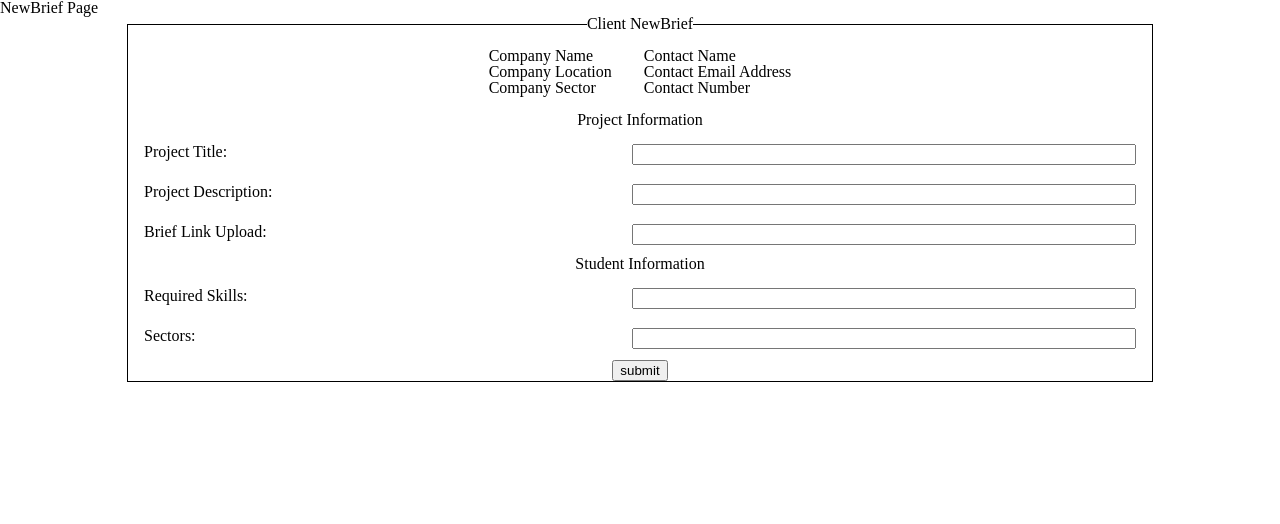
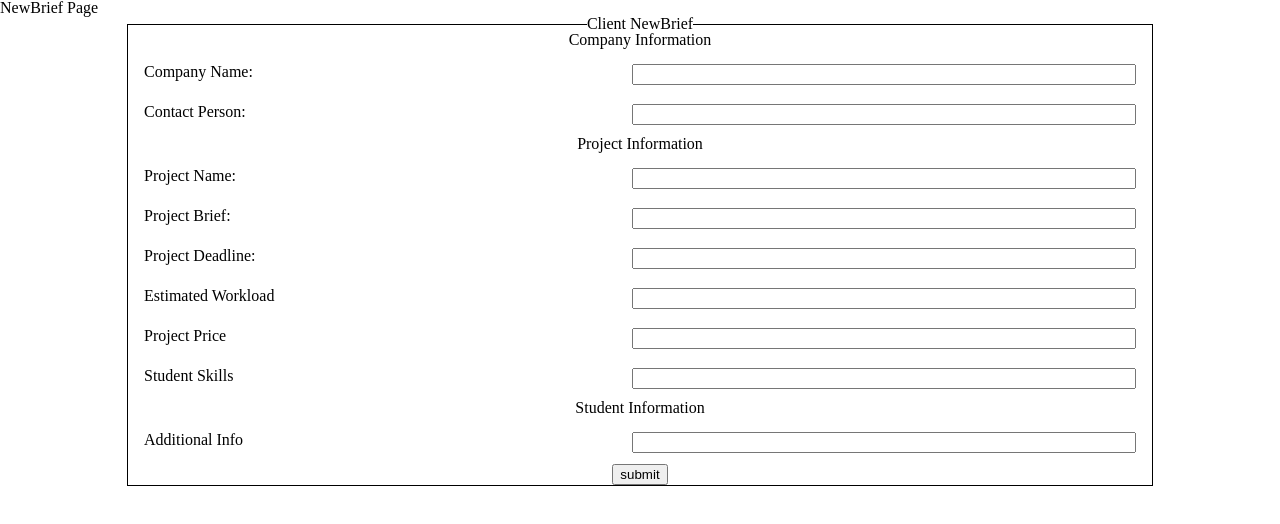
Before and after one commit to FAC-Sixteen/groundworks, a React app: page /NewBrief in a window 1280 px wide. Shown: the top 524 px of the page. Built offline with nearby package versions, Linux system fonts and the light colour scheme.

Commit message:
link brief form to db

```diff
--- a/src/components/NewBrief/NewBriefForm/NewBriefForm.js
+++ b/src/components/NewBrief/NewBriefForm/NewBriefForm.js
@@ -3,7 +3,17 @@ import "./NewBriefForm.css";
 import axios from "axios";
 
 const ClientNewBriefForm = () => {
-  const [data, setData] = useState("");
+  const [data, setData] = useState({
+    companyName: "",
+    contactPerson: "",
+    projectName: "",
+    projectBrief: "",
+    projectDeadline: "",
+    estimatedWorkload: "",
+    projectPrice: "",
+    studentSkills: "",
+    additionalInfo: ""
+  });
 
   const handleChange = event => {
     setData({
@@ -15,98 +25,149 @@ const ClientNewBriefForm = () => {
   const handleSubmit = event => {
     event.preventDefault();
 
-    const addClient = async () => {
-      console.log(`Fake data: ${data}`);
+    const addBrief = async () => {
+      console.log(`Fake submitting: ${data}`);
       try {
-        return await axios.post("/api/client/sign-up", data);
+        return await axios.post("/api/client/new-brief", data);
       } catch (error) {
-        console.log(error);
+        console.error(error);
       }
     };
-    addClient();
-    setData("");
+    addBrief();
+    setData({
+      companyName: "",
+      contactPerson: "",
+      projectName: "",
+      projectBrief: "",
+      projectDeadline: "",
+      estimatedWorkload: "",
+      projectPrice: "",
+      studentSkills: "",
+      additionalInfo: ""
+    });
   };
   return (
     <div>
       <form className="NewBriefForm" onSubmit={handleSubmit}>
         <fieldset className="NewBrief--Fieldset">
           <legend>Client NewBrief</legend>
-          <div className="NewBrief--CompanyInfo">
-            <div className="NewBrief--CompanyInfo__leftdiv">
-              <h4>Company Name</h4>
-              <h4>Company Location</h4>
-              <h4>Company Sector</h4>
-            </div>
-            <div className="NewBrief--CompanyInfo__rightdiv">
-              <h4>Contact Name</h4>
-              <h4>Contact Email Address</h4>
-              <h4>Contact Number</h4>
-            </div>
-          </div>
           <div className="NewBrief--div-p1">
-            <h2>Project Information</h2>
+            <h2>Company Information</h2>
             <div className="NewBrief--row">
-              <label className="NewBrief-label" htmlFor="firstName">
-                Project Title:
+              <label className="NewBrief-label" htmlFor="companyName">
+                Company Name:
                 <input
                   className="NewBrief--input"
-                  id="firstName"
+                  id="companyName"
                   type="text"
-                  name="firstName"
-                  value={data.firstName}
+                  name="companyName"
+                  value={data.companyName}
                   onChange={handleChange}
                 />
               </label>
             </div>
             <div className="NewBrief--row">
-              <label className="NewBrief--label" htmlFor="lastName">
-                Project Description:
+              <label className="NewBrief-label" htmlFor="contactPerson">
+                Contact Person:
                 <input
                   className="NewBrief--input"
+                  id="contactPerson"
                   type="text"
-                  name="lastName"
-                  id="lastName"
-                  value={data.lastName}
+                  name="contactPerson"
+                  value={data.contactPerson}
+                  onChange={handleChange}
+                />
+              </label>
+            </div>
+            <h2>Project Information</h2>
+            <div className="NewBrief--row">
+              <label className="NewBrief-label" htmlFor="projectName">
+                Project Name:
+                <input
+                  className="NewBrief--input"
+                  id="projectName"
+                  type="text"
+                  name="projectName"
+                  value={data.projectName}
                   onChange={handleChange}
                 />
               </label>
             </div>
             <div className="NewBrief--row">
-              <label className="NewBrief--label" htmlFor="email">
-                Brief Link Upload:
+              <label className="NewBrief--label" htmlFor="briefUpload">
+                Project Brief:
                 <input
                   className="NewBrief--input"
-                  id="email"
                   type="text"
-                  name="email"
-                  value={data.email}
+                  name="projectBrief"
+                  id="projectBrief"
+                  value={data.projectBrief}
+                  onChange={handleChange}
+                />
+              </label>
+            </div>
+            <div className="NewBrief--row">
+              <label className="NewBrief--label" htmlFor="projectDeadline">
+                Project Deadline:
+                <input
+                  className="NewBrief--input"
+                  type="text"
+                  name="projectDeadline"
+                  id="projectDeadline"
+                  value={data.projectDeadline}
+                  onChange={handleChange}
+                />
+              </label>
+            </div>
+            <div className="NewBrief--row">
+              <label className="NewBrief--label" htmlFor="estimatedWorkload">
+                Estimated Workload
+                <input
+                  className="NewBrief--input"
+                  id="estimatedWorkload"
+                  type="text"
+                  name="estimatedWorkload"
+                  value={data.estimatedWorkload}
+                  onChange={handleChange}
+                />
+              </label>
+            </div>
+            <div className="NewBrief--row">
+              <label className="NewBrief--label" htmlFor="projectPrice">
+                Project Price
+                <input
+                  className="NewBrief--input"
+                  id="projectPrice"
+                  type="text"
+                  name="projectPrice"
+                  value={data.projectPrice}
+                  onChange={handleChange}
+                />
+              </label>
+            </div>
+            <div className="NewBrief--row">
+              <label className="NewBrief--label" htmlFor="studentSkills">
+                Student Skills
+                <input
+                  className="NewBrief--input"
+                  id="studentSkills"
+                  type="text"
+                  name="studentSkills"
+                  value={data.studentSkills}
                   onChange={handleChange}
                 />
               </label>
             </div>
             <h2>Student Information</h2>
             <div className="NewBrief--row">
-              <label className="NewBrief--label" htmlFor="password">
-                Required Skills:
+              <label className="NewBrief--label" htmlFor="additionalInfo">
+                Additional Info
                 <input
                   className="NewBrief--input"
-                  id="password"
+                  id="additionalInfo"
                   type="text"
-                  name="sectors"
-                  value={data.password}
-                  onChange={handleChange}
-                />
-              </label>
-            </div>
-            <div className="NewBrief--row">
-              <label className="NewBrief--label" htmlFor="sectors">
-                Sectors:
-                <input
-                  className="NewBrief--input"
-                  id="sectors"
-                  type="text"
-                  name="sectors"
-                  value={data.sectors}
+                  name="additionalInfo"
+                  value={data.additionalInfo}
                   onChange={handleChange}
                 />
               </label>
```
